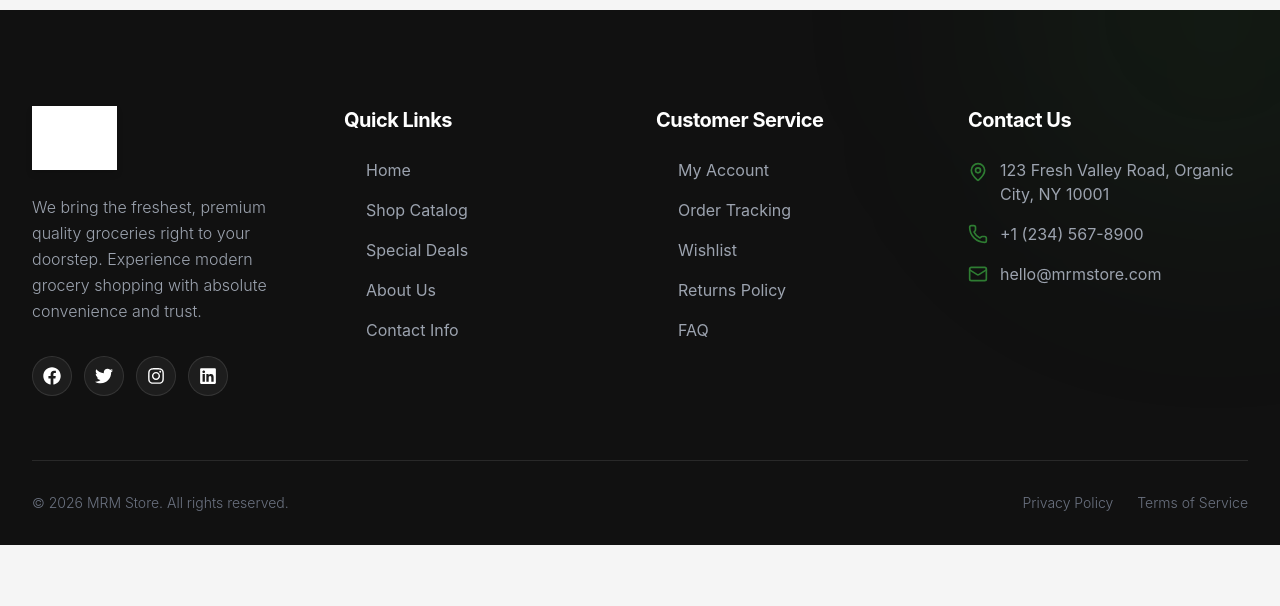
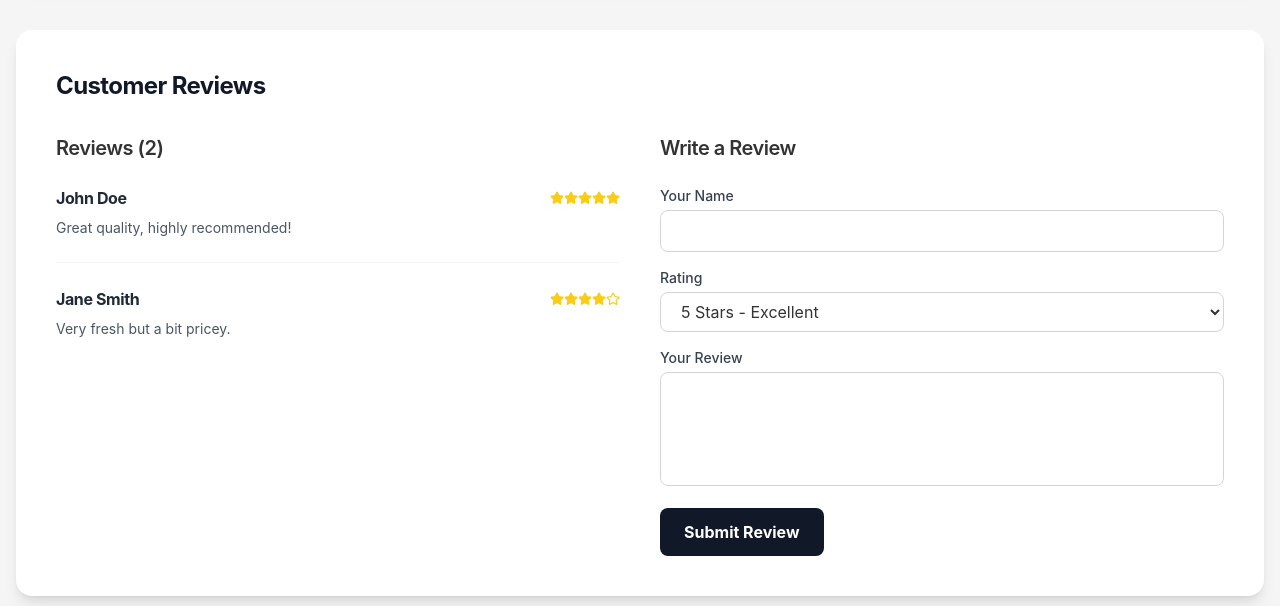
Before and after one commit to Rakibboshunia/Grocary_Store, a React (Vite) app: page /product/1 in a window 1280 px wide. Shown: the part 663-1269 px from the top of the page. Before the commit the page ends 1208 px from the top, so only its background shows below. Built offline with nearby package versions, Linux system fonts and the light colour scheme; grey boxes are pictures that could not be loaded.

Commit message:
feat: Add advanced search, reviews, and order history

```diff
--- a/src/pages/ProductDetails.jsx
+++ b/src/pages/ProductDetails.jsx
@@ -11,6 +11,11 @@ const ProductDetails = () => {
   const { addToWishlist, removeFromWishlist, isInWishlist } = useWishlist();
   const [quantity, setQuantity] = useState(1);
   const [added, setAdded] = useState(false);
+  const [reviews, setReviews] = useState([
+    { id: 1, name: "John Doe", rating: 5, comment: "Great quality, highly recommended!" },
+    { id: 2, name: "Jane Smith", rating: 4, comment: "Very fresh but a bit pricey." }
+  ]);
+  const [newReview, setNewReview] = useState({ name: "", rating: 5, comment: "" });
 
   const inWishlist = isInWishlist(parseInt(id));
 
@@ -36,6 +41,16 @@ const ProductDetails = () => {
     setAdded(true);
     setTimeout(() => setAdded(false), 2000);
   };
+
+  const handleReviewSubmit = (e) => {
+    e.preventDefault();
+    if (newReview.name && newReview.comment) {
+      setReviews([...reviews, { id: Date.now(), ...newReview }]);
+      setNewReview({ name: "", rating: 5, comment: "" });
+    }
+  };
+
+  const averageRating = reviews.length ? (reviews.reduce((acc, rev) => acc + rev.rating, 0) / reviews.length).toFixed(1) : 0;
 
   return (
     <div className="container mx-auto px-4 py-8">
@@ -67,10 +82,11 @@ const ProductDetails = () => {
             <div className="flex items-center gap-2 mb-6">
               <div className="flex text-yellow-400">
                 {[...Array(5)].map((_, i) => (
-                  <Star key={i} size={18} fill={i < 4 ? "currentColor" : "none"} />
+                  <Star key={i} size={18} fill={i < Math.round(averageRating) ? "currentColor" : "none"} />
                 ))}
               </div>
-              <span className="text-gray-500 text-sm">(24 Reviews)</span>
+              <span className="font-bold text-gray-700">{averageRating}</span>
+              <span className="text-gray-500 text-sm">({reviews.length} Reviews)</span>
             </div>
 
             <p className="text-gray-600 text-base md:text-lg leading-relaxed mb-5 md:mb-8 border-b border-gray-100 pb-5 md:pb-8">
@@ -126,6 +142,82 @@ const ProductDetails = () => {
           </div>
         </div>
       </div>
+
+      {/* Reviews Section */}
+      <div className="mt-12 bg-white rounded-2xl shadow-lg p-6 md:p-10">
+        <h2 className="text-2xl font-bold text-gray-900 mb-8">Customer Reviews</h2>
+
+        <div className="grid grid-cols-1 md:grid-cols-2 gap-10">
+          <div>
+            <h3 className="text-xl font-semibold mb-6">Reviews ({reviews.length})</h3>
+            {reviews.length === 0 ? (
+              <p className="text-gray-500">No reviews yet. Be the first to review this product!</p>
+            ) : (
+              <div className="space-y-6">
+                {reviews.map(review => (
+                  <div key={review.id} className="border-b border-gray-100 pb-6 last:border-0 last:pb-0">
+                    <div className="flex items-center justify-between mb-2">
+                      <h4 className="font-bold text-gray-800">{review.name}</h4>
+                      <div className="flex text-yellow-400">
+                        {[...Array(5)].map((_, i) => (
+                          <Star key={i} size={14} fill={i < review.rating ? "currentColor" : "none"} />
+                        ))}
+                      </div>
+                    </div>
+                    <p className="text-gray-600 text-sm">{review.comment}</p>
+                  </div>
+                ))}
+              </div>
+            )}
+          </div>
+
+          <div>
+            <h3 className="text-xl font-semibold mb-6">Write a Review</h3>
+            <form onSubmit={handleReviewSubmit} className="space-y-4">
+              <div>
+                <label className="block text-sm font-medium text-gray-700 mb-1">Your Name</label>
+                <input
+                  type="text"
+                  required
+                  className="w-full px-4 py-2 border border-gray-300 rounded-lg focus:ring-green-500 focus:border-green-500 outline-none"
+                  value={newReview.name}
+                  onChange={(e) => setNewReview({...newReview, name: e.target.value})}
+                />
+              </div>
+              <div>
+                <label className="block text-sm font-medium text-gray-700 mb-1">Rating</label>
+                <select
+                  className="w-full px-4 py-2 border border-gray-300 rounded-lg focus:ring-green-500 focus:border-green-500 outline-none bg-white"
+                  value={newReview.rating}
+                  onChange={(e) => setNewReview({...newReview, rating: Number(e.target.value)})}
+                >
+                  <option value={5}>5 Stars - Excellent</option>
+                  <option value={4}>4 Stars - Good</option>
+                  <option value={3}>3 Stars - Average</option>
+                  <option value={2}>2 Stars - Poor</option>
+                  <option value={1}>1 Star - Terrible</option>
+                </select>
+              </div>
+              <div>
+                <label className="block text-sm font-medium text-gray-700 mb-1">Your Review</label>
+                <textarea
+                  required
+                  rows={4}
+                  className="w-full px-4 py-2 border border-gray-300 rounded-lg focus:ring-green-500 focus:border-green-500 outline-none resize-none"
+                  value={newReview.comment}
+                  onChange={(e) => setNewReview({...newReview, comment: e.target.value})}
+                ></textarea>
+              </div>
+              <button
+                type="submit"
+                className="bg-gray-900 text-white px-6 py-3 rounded-lg font-bold hover:bg-gray-800 transition-colors w-full md:w-auto"
+              >
+                Submit Review
+              </button>
+            </form>
+          </div>
+        </div>
+      </div>
     </div>
   );
 };
--- a/src/pages/Products.jsx
+++ b/src/pages/Products.jsx
@@ -9,16 +9,25 @@ const Products = () => {
   const [selectedCategory, setSelectedCategory] = useState("All");
   const [searchQuery, setSearchQuery] = useState("");
   const [sidebarOpen, setSidebarOpen] = useState(false);
+  const [sortBy, setSortBy] = useState("default");
+  const [maxPrice, setMaxPrice] = useState(20);
 
   const categories = ["All", ...new Set(productsData.map(p => p.category))];
 
   const filteredProducts = useMemo(() => {
-    return productsData.filter(product => {
+    let result = productsData.filter(product => {
       const matchesCategory = selectedCategory === "All" || product.category === selectedCategory;
       const matchesSearch = product.name.toLowerCase().includes(searchQuery.toLowerCase());
-      return matchesCategory && matchesSearch;
+      const matchesPrice = product.price <= maxPrice;
+      return matchesCategory && matchesSearch && matchesPrice;
     });
-  }, [selectedCategory, searchQuery]);
+
+    if (sortBy === "price-asc") result.sort((a, b) => a.price - b.price);
+    else if (sortBy === "price-desc") result.sort((a, b) => b.price - a.price);
+    else if (sortBy === "name-asc") result.sort((a, b) => a.name.localeCompare(b.name));
+
+    return result;
+  }, [selectedCategory, searchQuery, sortBy, maxPrice]);
 
   const FilterContent = () => (
     <>
@@ -31,6 +40,30 @@ const Products = () => {
           value={searchQuery}
           onChange={(e) => setSearchQuery(e.target.value)}
         />
+      </div>
+      <div className="mb-6">
+        <label className="block text-sm font-medium text-gray-700 mb-2">Max Price: ${maxPrice}</label>
+        <input
+          type="range"
+          min="1"
+          max="50"
+          value={maxPrice}
+          onChange={(e) => setMaxPrice(Number(e.target.value))}
+          className="w-full accent-green-600"
+        />
+      </div>
+      <div className="mb-6">
+        <label className="block text-sm font-medium text-gray-700 mb-2">Sort By</label>
+        <select
+          value={sortBy}
+          onChange={(e) => setSortBy(e.target.value)}
+          className="w-full px-4 py-2 border border-gray-300 rounded-lg focus:ring-2 focus:ring-green-500 outline-none bg-white"
+        >
+          <option value="default">Default</option>
+          <option value="price-asc">Price: Low to High</option>
+          <option value="price-desc">Price: High to Low</option>
+          <option value="name-asc">Name: A to Z</option>
+        </select>
       </div>
       <div>
         <h3 className="font-semibold text-gray-700 mb-3">Categories</h3>
--- a/src/pages/Profile.jsx
+++ b/src/pages/Profile.jsx
@@ -2,7 +2,14 @@ import { useNavigate, Link } from "react-router-dom";
 import { useAuth } from "../context/AuthContext";
 import { useContext } from "react";
 import { CartContext } from "../context/CartContext";
-import { User, ShoppingBag, Heart, LogOut, ShoppingCart, Settings } from "lucide-react";
+import { User, ShoppingBag, Heart, LogOut, ShoppingCart, Settings, Package, ChevronRight } from "lucide-react";
+
+// Mock order history data
+const mockOrders = [
+  { id: "ORD-1029", date: "2023-10-15", total: 45.98, status: "Delivered", items: 3 },
+  { id: "ORD-1035", date: "2023-10-22", total: 12.50, status: "Shipped", items: 1 },
+  { id: "ORD-1041", date: "2023-10-25", total: 89.99, status: "Processing", items: 5 },
+];
 
 const Profile = () => {
   const { user, logout } = useAuth();
@@ -88,6 +95,50 @@ const Profile = () => {
               ))}
             </div>
           </div>
+
+          {/* Order History */}
+          <div className="bg-white rounded-2xl shadow-md p-6">
+            <div className="flex items-center justify-between mb-6">
+              <h3 className="font-bold text-gray-700 text-sm uppercase tracking-wider">Recent Orders</h3>
+              <button className="text-sm text-green-600 hover:underline font-medium">View All</button>
+            </div>
+
+            {mockOrders.length === 0 ? (
+              <p className="text-gray-500 text-center py-4">No recent orders found.</p>
+            ) : (
+              <div className="space-y-4">
+                {mockOrders.map((order) => (
+                  <div key={order.id} className="border border-gray-100 rounded-xl p-4 hover:border-green-200 hover:shadow-sm transition-all flex flex-col sm:flex-row sm:items-center justify-between gap-4 group">
+                    <div className="flex items-center gap-4">
+                      <div className="w-12 h-12 bg-gray-50 rounded-full flex items-center justify-center text-gray-400">
+                        <Package size={20} />
+                      </div>
+                      <div>
+                        <h4 className="font-bold text-gray-900">{order.id}</h4>
+                        <p className="text-xs text-gray-500">{order.date} • {order.items} Items</p>
+                      </div>
+                    </div>
+
+                    <div className="flex items-center justify-between sm:justify-end gap-4 sm:w-1/2">
+                      <div className="text-right">
+                        <p className="font-bold text-gray-900">${order.total.toFixed(2)}</p>
+                        <span className={`text-xs font-semibold px-2 py-1 rounded-full ${
+                          order.status === 'Delivered' ? 'bg-green-100 text-green-700' :
+                          order.status === 'Shipped' ? 'bg-blue-100 text-blue-700' :
+                          'bg-yellow-100 text-yellow-700'
+                        }`}>
+                          {order.status}
+                        </span>
+                      </div>
+                      <button className="w-8 h-8 rounded-full bg-gray-50 flex items-center justify-center text-gray-400 group-hover:bg-green-50 group-hover:text-green-600 transition-colors">
+                        <ChevronRight size={18} />
+                      </button>
+                    </div>
+                  </div>
+                ))}
+              </div>
+            )}
+          </div>
         </div>
       </div>
     </div>
```
